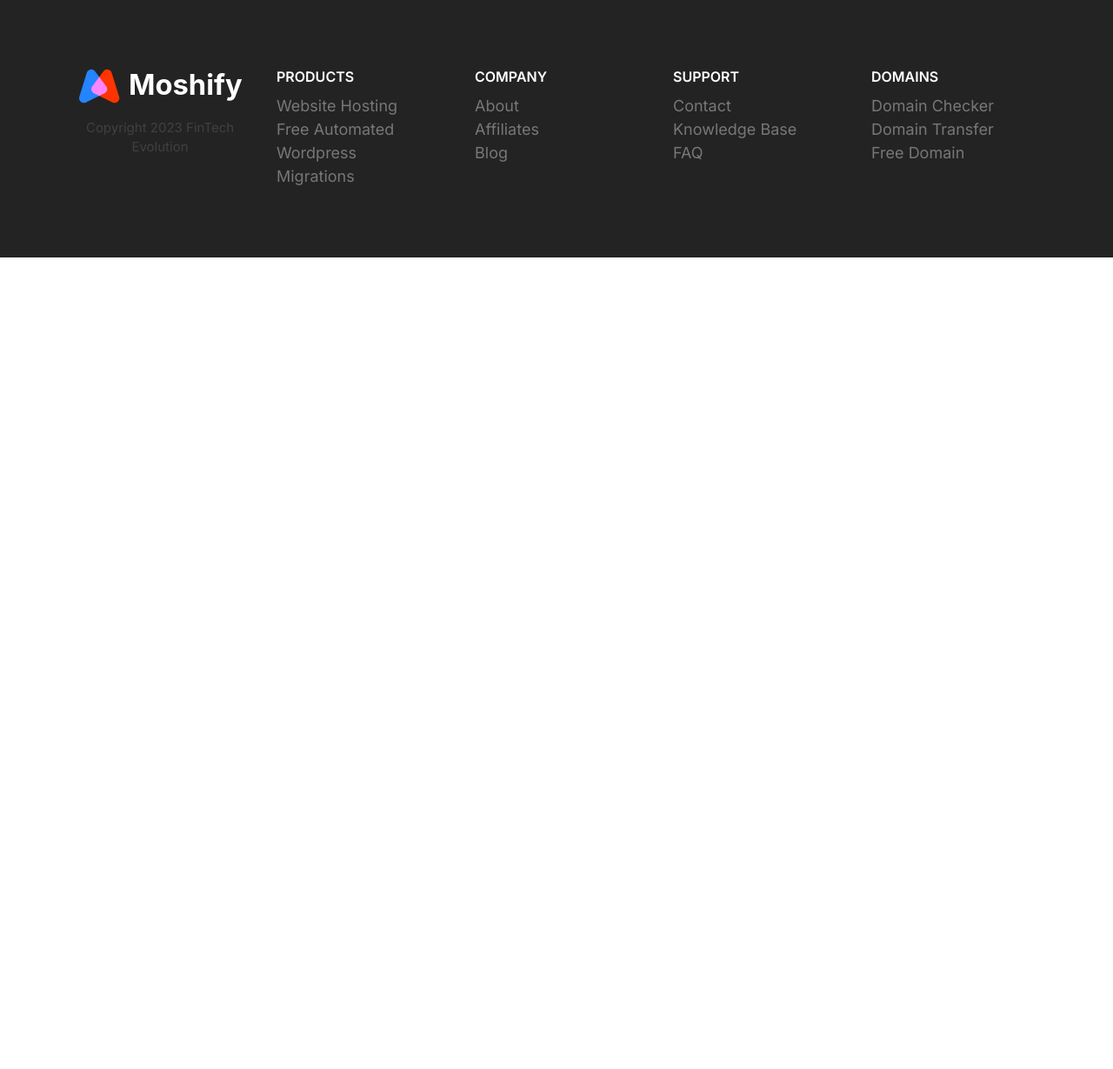
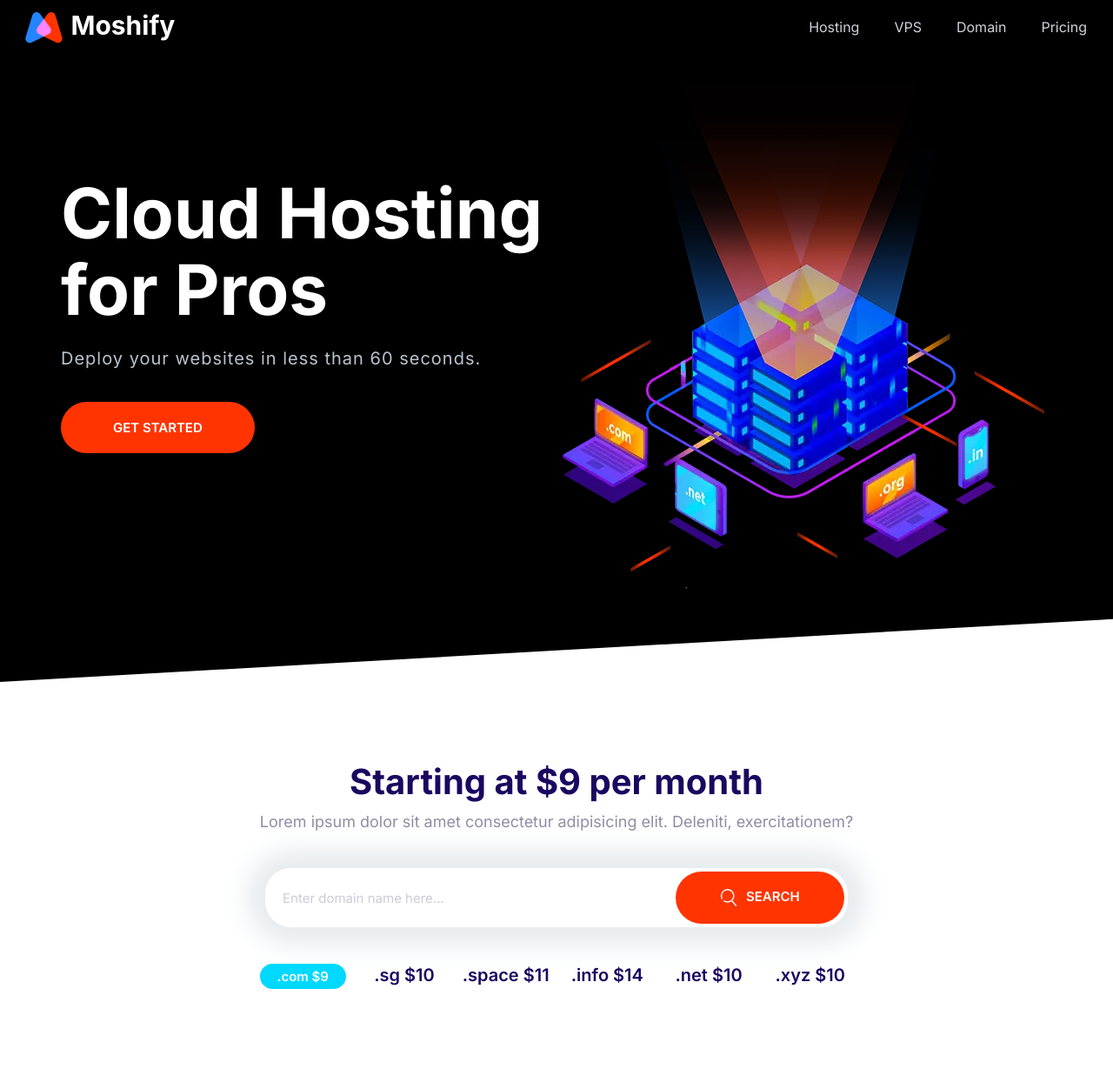
Before and after one commit to khonimovulugbek/Hosting, a plain HTML site: page index.html in a window 1280 px wide. Shown: the whole page at 87% size. Before the commit the page ends 800 px from the top, so only its background shows below. Drawn offline with Linux system fonts and the light colour scheme.

Commit message:
Troubleshooting Layout Issues

```diff
--- a/css/style.css
+++ b/css/style.css
@@ -207,7 +207,7 @@ a {
     font-weight: 600;
     margin: 1rem 0;
     outline: 0;
-    padding: 2rem 3rem;
+    padding: 2rem 4vw;
     text-align: center;
     text-transform: uppercase;
     white-space: nowrap;
@@ -298,6 +298,7 @@ a {
     border: 0;
     flex-grow: 1;
     padding: 1.5rem 2rem;
+    width: 0;
 }
 
 .input-group .btn {
@@ -741,8 +742,9 @@ a {
 }
 
 .block-domain__prices {
+    color: var(--color-headings);
     display: grid;
-    grid-template-columns: repeat(3, 1fr);
+    grid-template-columns: repeat(2, 1fr);
     grid-template-rows: repeat(2, 6rem);
     font-size: 2rem;
     font-weight: 600;
--- a/index.html
+++ b/index.html
@@ -13,74 +13,66 @@
         <link rel="stylesheet" href="css/style.css" />
     </head>
     <body>
-        <footer class="block block--dark footer">
-            <div class="container grid footer__sections">
-              <section class="collapsible collapsible--expanded footer__section">
-                <header class="collapsible__header">
-                  <h2 class="collapsible__heading footer__heading">Products</h2>
-                  <svg class="icon icon--white collapsible__chevron">
-                    <use xlink:href="images/sprite.svg#chevron"></use>
+        <header>
+            <nav class="nav collapsible">
+                <a class="nav__brand" href="/"><img src="images/logo.svg" alt="" /></a>
+                <svg class="icon icon--white nav__toggler">
+                  <use xlink:href="images/sprite.svg#menu"></use>
                 </svg>
+                <ul class="list nav__list collapsible__content">
+                  <li class="nav__item"><a href="#">Hosting</a></li>
+                  <li class="nav__item"><a href="#">VPS</a></li>
+                  <li class="nav__item"><a href="#">Domain</a></li>
+                  <li class="nav__item"><a href="#">Pricing</a></li>
+                </ul>
+              </nav>
         </header>
-                <div class="collapsible__content">
-                  <ul class="list">
-                    <li><a href="#">Website Hosting</a></li>
-                    <li><a href="#">Free Automated Wordpress</a></li>
-                    <li><a href="#">Migrations</a></li>
-                  </ul>
+        <section class="block block--dark block--skewed-left hero">
+            <div class="container grid grid--1x2">
+              <header class="block__header hero__content">
+                <h1 class="block__heading">Cloud Hosting for Pros</h1>
+                <p class="hero__tagline">Deploy your websites in less than 60 seconds.</p>
+                <a href="" class="btn btn--accent btn--stretched">Get Started</a>
+              </header>
+              <picture>
+                <source
+                  type="image/webp"
+                  srcset="images/banner.webp 1x, images/banner@2x.webp 2x"
+                />
+                <source
+                  type="image/png"
+                  srcset="images/banner.png 1x, images/banner@2x.png 2x"
+                />
+                <img class="hero__image" src="images/banner.png" alt="" />
+              </picture>
             </div>
           </section>
-              <section class="collapsible footer__section">
-                <header class="collapsible__header">
-                  <h2 class="collapsible__heading footer__heading">Company</h2>
-                  <svg class="icon icon--white collapsible__chevron">
-                    <use xlink:href="images/sprite.svg#chevron"></use>
-                  </svg>
+          <section class="block container block-domain">
+            <header class="block__header">
+              <h2>Starting at $9 per month</h2>
+              <p>
+                Lorem ipsum dolor sit amet consectetur adipisicing elit. Deleniti,
+                exercitationem?
+              </p>
             </header>
-                <div class="collapsible__content">
-                  <ul class="list">
-                    <li><a href="#">About</a></li>
-                    <li><a href="#">Affiliates</a></li>
-                    <li><a href="#">Blog</a></li>
+            <div class="input-group">
+              <input type="text" class="input" placeholder="Enter domain name here..." />
+              <button class="btn btn--accent">
+                <svg class="icon icon--white">
+                  <use xlink:href="images/sprite.svg#search"></use></svg
+                >Search
+              </button>
+            </div>
+            <ul class="list block-domain__prices">
+              <li><span class="badge badge--secondary">.com $9</span></li>
+              <li>.sg $10</li>
+              <li>.space $11</li>
+              <li>.info $14</li>
+              <li>.net $10</li>
+              <li>.xyz $10</li>
             </ul>
-                </div>
           </section>
-              <section class="collapsible footer__section">
-                <header class="collapsible__header">
-                  <h2 class="collapsible__heading footer__heading">Support</h2>
-                  <svg class="icon icon--white collapsible__chevron">
-                    <use xlink:href="images/sprite.svg#chevron"></use>
-                  </svg>
-                </header>
-                <div class="collapsible__content">
-                  <ul class="list">
-                    <li><a href="#">Contact</a></li>
-                    <li><a href="#">Knowledge Base</a></li>
-                    <li><a href="#">FAQ</a></li>
-                  </ul>
-                </div>
-              </section>
-              <section class="collapsible footer__section">
-                <header class="collapsible__header">
-                  <h2 class="collapsible__heading footer__heading">Domains</h2>
-                  <svg class="icon icon--white collapsible__chevron">
-                    <use xlink:href="images/sprite.svg#chevron"></use>
-                  </svg>
-                </header>
-                <div class="collapsible__content">
-                  <ul class="list">
-                    <li><a href="#">Domain Checker</a></li>
-                    <li><a href="#">Domain Transfer</a></li>
-                    <li><a href="#">Free Domain</a></li>
-                  </ul>
-                </div>
-              </section>
-              <section class="footer__brand">
-                <img src="images/logo.svg" alt="" />
-                <p class="footer__copyright">Copyright 2023 FinTech Evolution</p>
-              </section>
-            </div>
-          </footer>
+
 
         <script src="js/main.js"></script>
     </body>
```
Lines whose indentation alone changed are shown as unchanged.
